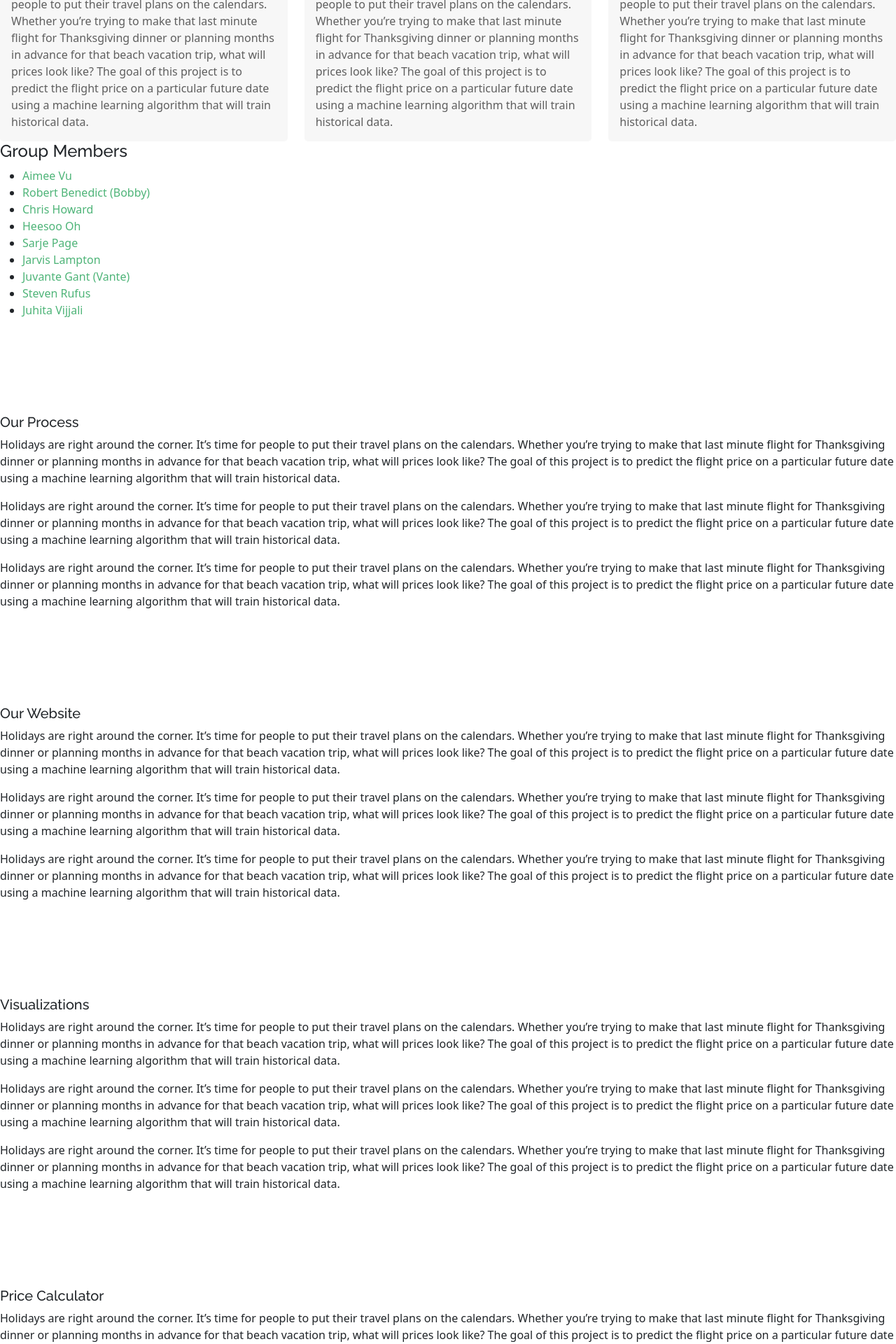
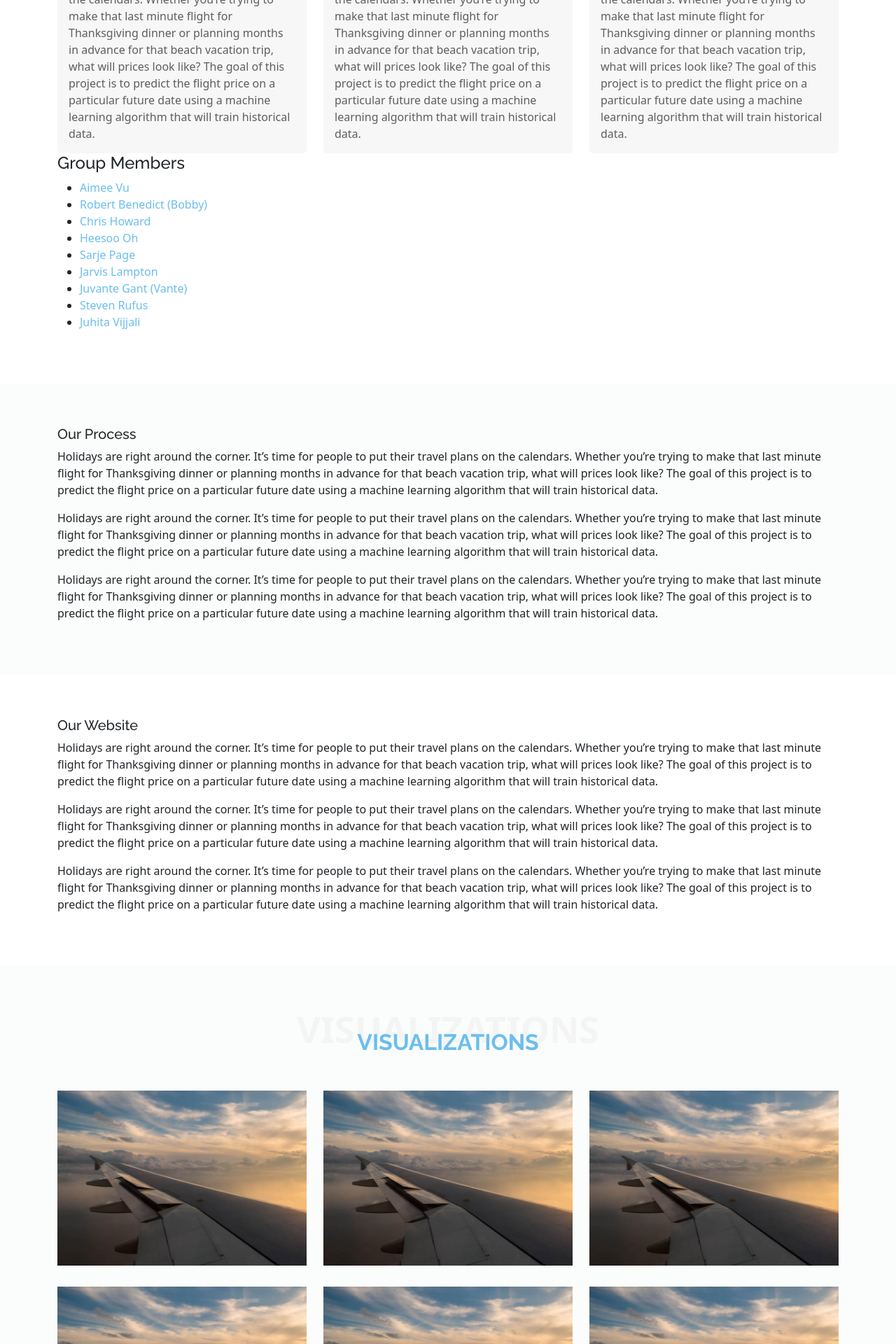
Before and after one commit to aimeevu/group-7-project-4, a Flask app: page / in a window 1280 px wide. Shown: the part 1120-3040 px from the top of the page at 70% size. Run offline with Flask 2, Linux system fonts and the light colour scheme; some libraries are stand-ins or nearby versions.

Commit message:
Updated layout and visualizations page, added dropdown

```diff
--- a/assets/css/style.css
+++ b/assets/css/style.css
@@ -7,12 +7,12 @@ body {
 }
 
 a {
-    color: #4eb478;
+    color: #6CBEED;
     text-decoration: none;
 }
 
 a:hover {
-    color: #72c393;
+    color: #6CBEED;
     text-decoration: none;
   }
 
@@ -295,7 +327,7 @@ section {
     text-transform: uppercase;
     margin-bottom: 20px;
     padding-bottom: 0;
-    color: #4eb478;
+    color: #6CBEED;
     position: relative;
     z-index: 2;
 }
@@ -385,5 +417,95 @@ section {
 }
 
 .about .card:hover .card-title a {
-    color: #4eb478;
+    color: #6CBEED;
 }
+
+/*--------------------------------------------------------------
+# Process Section
+--------------------------------------------------------------*/
+
+/*--------------------------------------------------------------
+# Website Design Section
+--------------------------------------------------------------*/
+
+/*--------------------------------------------------------------
+# Visualizations Section
+--------------------------------------------------------------*/
+.visualizations .visual-item {
+    margin-bottom: 30px;
+}
+
+.visual-container .visual-wrap img {
+    height: 250px;
+}
+
+.visualizations .visual-wrap {
+    transition: 0.3s;
+    position: relative;
+    overflow: hidden;
+    z-index: 1;
+}
+
+.visualizations .visual-wrap::before {
+    content: "";
+    background: rgba(0, 0, 0, 0.6);
+    position: absolute;
+    left: 30px;
+    right: 30px;
+    top: 30px;
+    bottom: 30px;
+    transition: all ease-in-out 0.3s;
+    z-index: 2;
+    opacity: 0;
+}
+
+.visualizations .visual-wrap .visual-info {
+    opacity: 0;
+    position: absolute;
+    top: 10%;
+    left: 0;
+    right: 0;
+    text-align: center;
+    z-index: 3;
+    transition: all ease-in-out 0.3s;
+}
+
+.visualizations .visual-wrap .visual-info h4 {
+    font-size: 20px;
+    color: #fff;
+    font-weight: 600;
+}
+
+.visualizations .visual-wrap .visual-links a {
+    color: #fff;
+    margin: 0 2px;
+    font-size: 28px;
+    display: inline-block;
+    transition: 0.3s;
+}
+
+.visualizations .visual-wrap .visual-links a:hover {
+    color: #6CBEED;
+}
+
+.visualizations .visual-wrap:hover::before {
+    top: 0;
+    left: 0;
+    right: 0;
+    bottom: 0;
+    opacity: 1;
+}
+
+.visualizations .visual-wrap:hover .visual-info {
+    opacity: 1;
+    top: calc(50% - 48px);
+}
+
+.visualizations .visual-wrap:hover .visual-links {
+    opacity: 1;
+    bottom: calc(50% - 50px);
+}
+
+/*--------------------------------------------------------------
+# Price Calculator Section
+--------------------------------------------------------------*/
--- a/templates/index.html
+++ b/templates/index.html
@@ -35,7 +35,12 @@
                         <li><a href="#about" class="nav-link">About</a></li>
                         <li><a href="#process" class="nav-link">Our Process</a></li>
                         <li><a href="#website" class="nav-link">Our Website</a></li>
-                        <li><a href="#visualizations" class="nav-link">Visualizations</a></li>
+                        <li class="dropdown"><a href="#visualizations"><span>Visualizations</span><i class="bi bi-chevron-down"></i></a>
+                            <ul>
+                                <li><a href="#">Visual 1</a></li>
+                                <li><a href="#">Visual 2</a></li>
+                            </ul>
+                        </li>
                         <li><a href="#calculator" class="nav-link">Price Calculator</a></li>
                     </ul>
                 </nav>
@@ -43,6 +48,7 @@
 
             <!-- About Section -->
             <section id="about" class="about">
+                <div class="container">
                     <h4>About Our Project</h4>
                     <div class="row">
                         <div class="col-lg-4 col-md-6 d-flex align-items-stretch">
@@ -91,40 +97,104 @@
                             </ul>
                         </div>
                     </div>
+                </div>
             </section>
 
             <!-- Process Section -->
-            <section id="process" class="process">
+            <section id="process" class="process section-bg">
+                <div class="container">
                     <h5>Our Process</h5>
                         <p>Holidays are right around the corner. It’s time for people to put their travel plans on the calendars. Whether you’re trying to make that last minute flight for Thanksgiving dinner or planning months in advance for that beach vacation trip, what will prices look like? The goal of this project is to predict the flight price on a particular future date using a machine learning algorithm that will train historical data.</p>
 
                         <p>Holidays are right around the corner. It’s time for people to put their travel plans on the calendars. Whether you’re trying to make that last minute flight for Thanksgiving dinner or planning months in advance for that beach vacation trip, what will prices look like? The goal of this project is to predict the flight price on a particular future date using a machine learning algorithm that will train historical data.</p>
 
                         <p>Holidays are right around the corner. It’s time for people to put their travel plans on the calendars. Whether you’re trying to make that last minute flight for Thanksgiving dinner or planning months in advance for that beach vacation trip, what will prices look like? The goal of this project is to predict the flight price on a particular future date using a machine learning algorithm that will train historical data.</p>
+                </div>
             </section>
 
             <!-- Website Design Section -->
             <section id="website" class="website">
+                <div class="container">
                     <h5>Our Website</h5>
                     <p>Holidays are right around the corner. It’s time for people to put their travel plans on the calendars. Whether you’re trying to make that last minute flight for Thanksgiving dinner or planning months in advance for that beach vacation trip, what will prices look like? The goal of this project is to predict the flight price on a particular future date using a machine learning algorithm that will train historical data.</p>
 
                     <p>Holidays are right around the corner. It’s time for people to put their travel plans on the calendars. Whether you’re trying to make that last minute flight for Thanksgiving dinner or planning months in advance for that beach vacation trip, what will prices look like? The goal of this project is to predict the flight price on a particular future date using a machine learning algorithm that will train historical data.</p>
 
                     <p>Holidays are right around the corner. It’s time for people to put their travel plans on the calendars. Whether you’re trying to make that last minute flight for Thanksgiving dinner or planning months in advance for that beach vacation trip, what will prices look like? The goal of this project is to predict the flight price on a particular future date using a machine learning algorithm that will train historical data.</p>
+                </div>
             </section>
 
             <!-- Visualizations Section -->
-            <section id="visualizations" class="visualizations">
-                <h5>Visualizations</h5>
-                <p>Holidays are right around the corner. It’s time for people to put their travel plans on the calendars. Whether you’re trying to make that last minute flight for Thanksgiving dinner or planning months in advance for that beach vacation trip, what will prices look like? The goal of this project is to predict the flight price on a particular future date using a machine learning algorithm that will train historical data.</p>
+            <section id="visualizations" class="visualizations section-bg">
+                <div class="container">
+                    <div class="section-title">
+                        <span>Visualizations</span>
+                        <h2>Visualizations</h2>
+                    </div>
 
-                <p>Holidays are right around the corner. It’s time for people to put their travel plans on the calendars. Whether you’re trying to make that last minute flight for Thanksgiving dinner or planning months in advance for that beach vacation trip, what will prices look like? The goal of this project is to predict the flight price on a particular future date using a machine learning algorithm that will train historical data.</p>
+                    <div class="row visual-container">
+                        <div class="col-lg-4 col-md-6 visual-item">
+                            <div class="visual-wrap">
+                                <img src="../assets/imgs/HeaderImage.jpg">
+                                <div class="visual-info">
+                                    <a href=""><h4>Visual 1</h4></a>
+                                </div>
+                            </div>
+                        </div>
 
-                <p>Holidays are right around the corner. It’s time for people to put their travel plans on the calendars. Whether you’re trying to make that last minute flight for Thanksgiving dinner or planning months in advance for that beach vacation trip, what will prices look like? The goal of this project is to predict the flight price on a particular future date using a machine learning algorithm that will train historical data.</p>
+                        <div class="col-lg-4 col-md-6 visual-item">
+                            <div class="visual-wrap">
+                                <img src="../assets/imgs/HeaderImage.jpg">
+                                <div class="visual-info">
+                                    <a href=""><h4>Visual 1</h4></a>
+                                </div>
+                            </div>
+                        </div>
+
+                        <div class="col-lg-4 col-md-6 visual-item">
+                            <div class="visual-wrap">
+                                <img src="../assets/imgs/HeaderImage.jpg">
+                                <div class="visual-info">
+                                    <a href=""><h4>Visual 1</h4></a>
+                                </div>
+                            </div>
+                        </div>
+                    </div>
+
+                    <div class="row visual-container">
+                        <div class="col-lg-4 col-md-6 visual-item">
+                            <div class="visual-wrap">
+                                <img src="../assets/imgs/HeaderImage.jpg">
+                                <div class="visual-info">
+                                    <a href=""><h4>Visual 1</h4></a>
+                                </div>
+                            </div>
+                        </div>
+
+                        <div class="col-lg-4 col-md-6 visual-item">
+                            <div class="visual-wrap">
+                                <img src="../assets/imgs/HeaderImage.jpg">
+                                <div class="visual-info">
+                                    <a href=""><h4>Visual 1</h4></a>
+                                </div>
+                            </div>
+                        </div>
+
+                        <div class="col-lg-4 col-md-6 visual-item">
+                            <div class="visual-wrap">
+                                <img src="../assets/imgs/HeaderImage.jpg">
+                                <div class="visual-info">
+                                    <a href=""><h4>Visual 1</h4></a>
+                                </div>
+                            </div>
+                        </div>
+                    </div>
+                </div>
             </section>
 
             <!-- Price Calculator Section -->
             <section id="calculator" class="calculator">
+                <div class="container">
                     <h5>Price Calculator</h5>
                     <p>Holidays are right around the corner. It’s time for people to put their travel plans on the calendars. Whether you’re trying to make that last minute flight for Thanksgiving dinner or planning months in advance for that beach vacation trip, what will prices look like? The goal of this project is to predict the flight price on a particular future date using a machine learning algorithm that will train historical data.</p>
 
@@ -133,9 +203,10 @@
                     <p>Holidays are right around the corner. It’s time for people to put their travel plans on the calendars. Whether you’re trying to make that last minute flight for Thanksgiving dinner or planning months in advance for that beach vacation trip, what will prices look like? The goal of this project is to predict the flight price on a particular future date using a machine learning algorithm that will train historical data.</p>
 
                     <div class="text-center"><button type="submit">Calculate</button></div>
+                </div>
             </section>
 
-            <footer class="footer-top">
+            <footer class="footer-top section-bg">
                 <div class="container py-4">
                     <div class="copyright">
                       &copy; Copyright <strong><span>Plato</span></strong>. All Rights Reserved
```
Also changed, not shown: other parts of assets/css/style.css (+36 -4 lines). Lines whose indentation alone changed are shown as unchanged.
